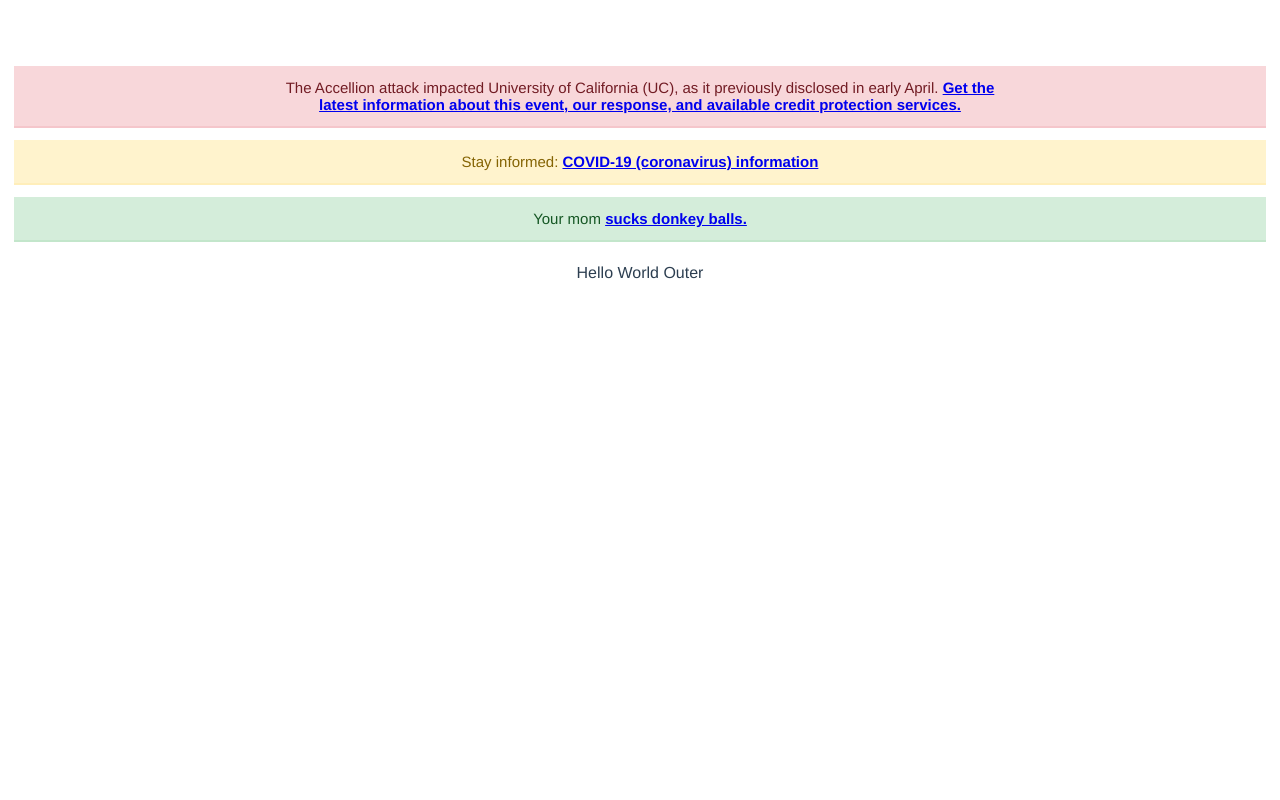
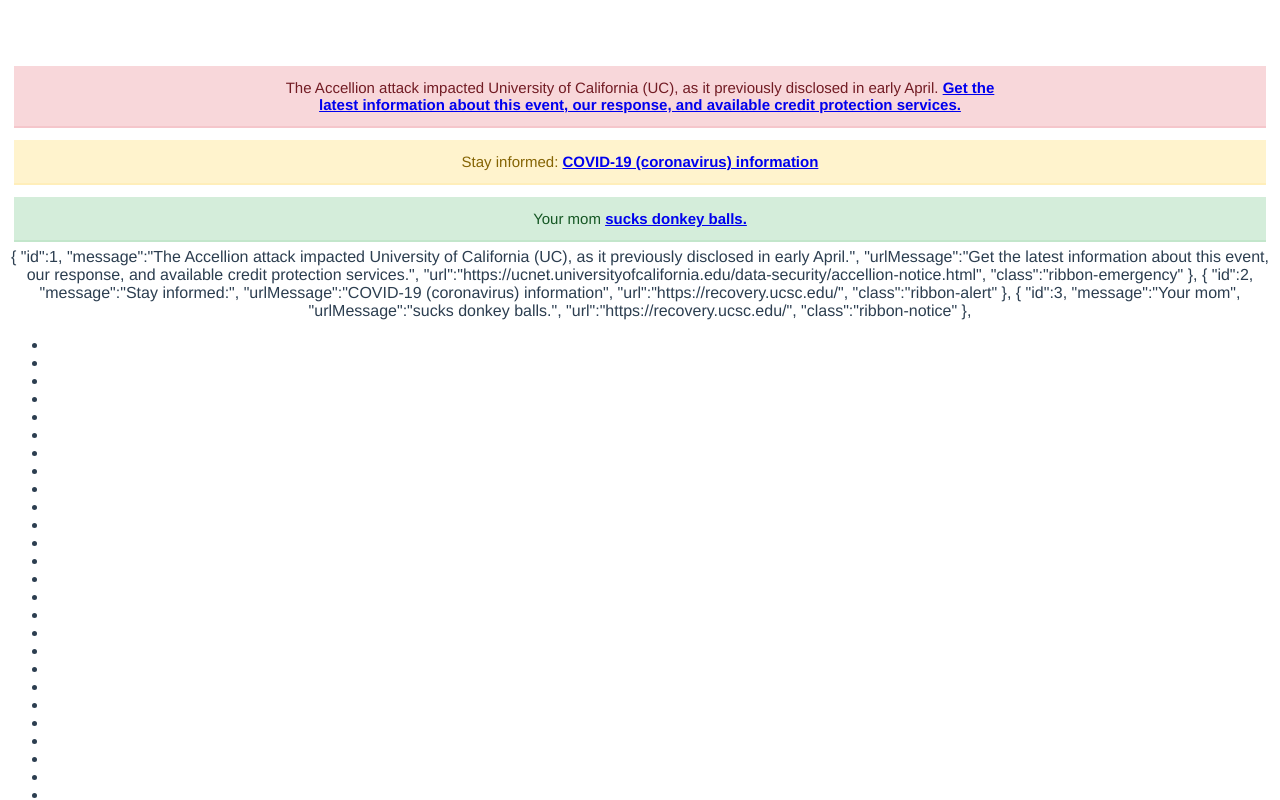
Before and after one commit to Herm71/vue-ucsc-component, a Vue app: page / in a window 1280 px wide. Shown: the top 800 px of the page. Built offline with nearby package versions, Linux system fonts and the light colour scheme.

Commit message:
chore: still don't get it

```diff
--- /dev/null
+++ b/public/data.json
@@ -0,0 +1,21 @@
+{
+   "id":1,
+   "message":"The Accellion attack impacted University of California (UC), as it previously disclosed in early April.",
+   "urlMessage":"Get the latest information about this event, our response, and available credit protection services.",
+   "url":"https://ucnet.universityofcalifornia.edu/data-security/accellion-notice.html",
+   "class":"ribbon-emergency"
+},
+{
+   "id":2,
+   "message":"Stay informed:",
+   "urlMessage":"COVID-19 (coronavirus) information",
+   "url":"https://recovery.ucsc.edu/",
+   "class":"ribbon-alert"
+},
+{
+   "id":3,
+   "message":"Your mom",
+   "urlMessage":"sucks donkey balls.",
+   "url":"https://recovery.ucsc.edu/",
+   "class":"ribbon-notice"
+},
--- a/public/test-data.json
+++ b/public/test-data.json
@@ -1,3 +1,4 @@
+{
     {
         id: 1,
         message: "The Accellion attack impacted University of California (UC), as it previously disclosed in early April.",
@@ -17,3 +18,4 @@
         url: "https://recovery.ucsc.edu/",
         class: "ribbon-notice",
     },
+}
--- a/src/components/AlertBanner.vue
+++ b/src/components/AlertBanner.vue
@@ -7,6 +7,7 @@
       </div>
     </div>
   </div>
+
 </template>
 <script>
 export default {
--- a/src/components/AlertTwo/AlertTwo.vue
+++ b/src/components/AlertTwo/AlertTwo.vue
@@ -1,13 +1,9 @@
 <template>
-  <div>
-    <p>Hello World Outer</p>
-    <AlertTwoInner :items="items" />
-  </div>
+  <AlertTwoInner :items="items" />
 </template>
 
 <script>
 import axios from "axios";
-// import VueAxios from "vue-axios";
 import AlertTwoInner from "./AlertTwoInner";
 export default {
   name: "AlertTwo",
@@ -17,15 +13,16 @@
   data() {
     return {
       items: [],
+      // items: null,
     };
   },
   async created() {
     try {
-      const res = await axios.get("test-data.json");
+      const res = await axios.get("data.json");
       this.items = res.data;
-      // console.log(res.data);
+      console.log(res.data);
     } catch (err) {
-      // console.log(err);
+      console.log(err);
     }
   },
 };
--- a/src/components/AlertTwo/AlertTwoInner.vue
+++ b/src/components/AlertTwo/AlertTwoInner.vue
@@ -1,28 +1,16 @@
 <template>
-  <div
-    v-for="(item, id) in items"
-    :key="id"
-    :class="item.class"
-    :message="item.message"
-    :url="item.url"
-    :urlMessage="item.urlMessage"
-    class="ribbon-wrap"
-  >
-    <div class="ribbon {{class}}" role="complementary">
-      <div class="inner">
-        {{ message }}
-        <a :href="item.url">{{ urlMessage }}</a>
-      </div>
-    </div>
-  </div>
+  {{ items }}
+  <ul>
+    <li v-for="(item, index) in items" :key="index">{{ item.messsage }}</li>
+  </ul>
 </template>
 
 <script>
 export default {
   name: "AlertTwoInner",
-  props: ["class", "message", "urlMessage", "id"],
-  // props: {
-  //   items: Array,
-  // },
+  // props: ["item.class", "item.message", "item.urlMessage", "item.id"],
+  props: {
+    items: Array,
+  },
 };
 </script>
```
Lines whose indentation alone changed are shown as unchanged.
